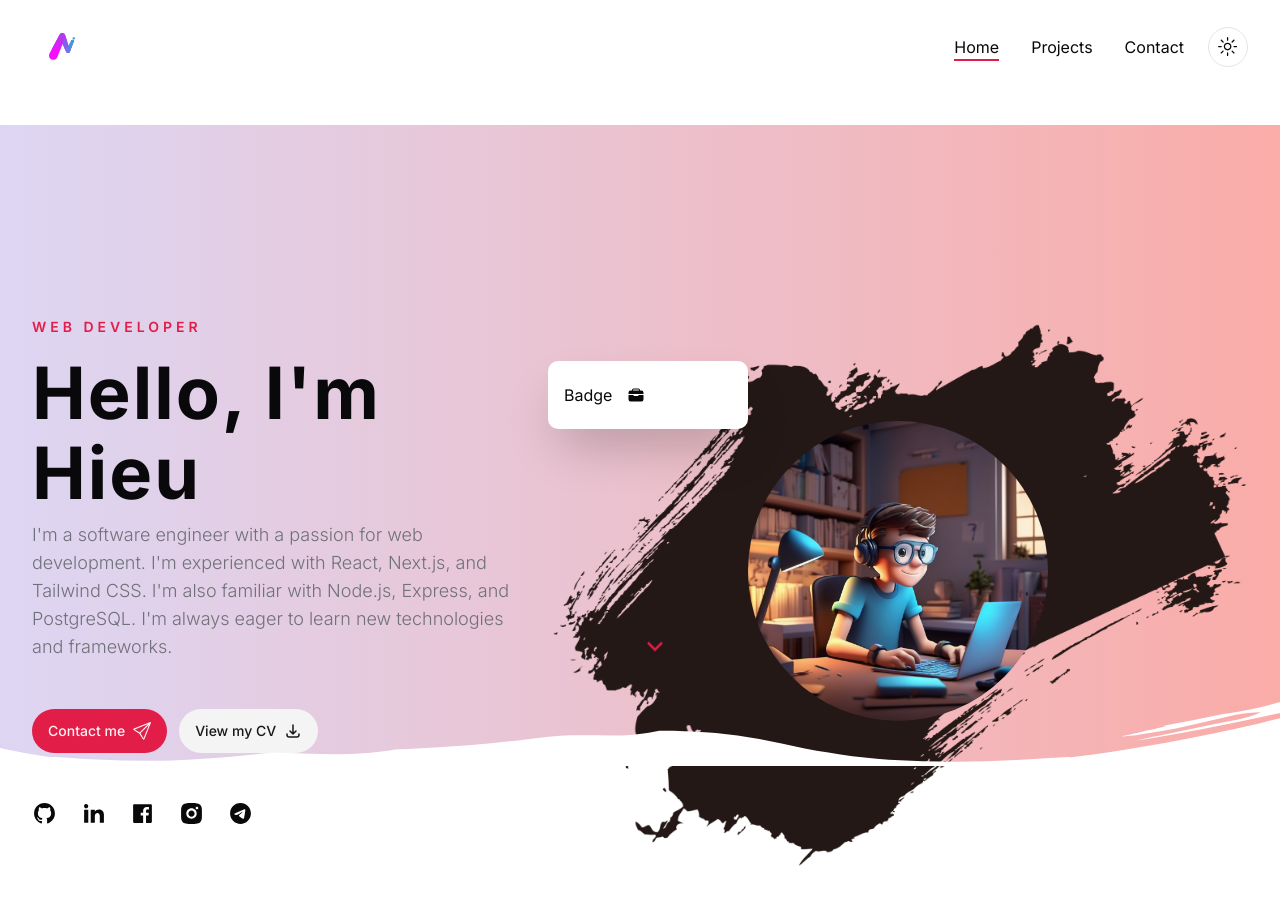
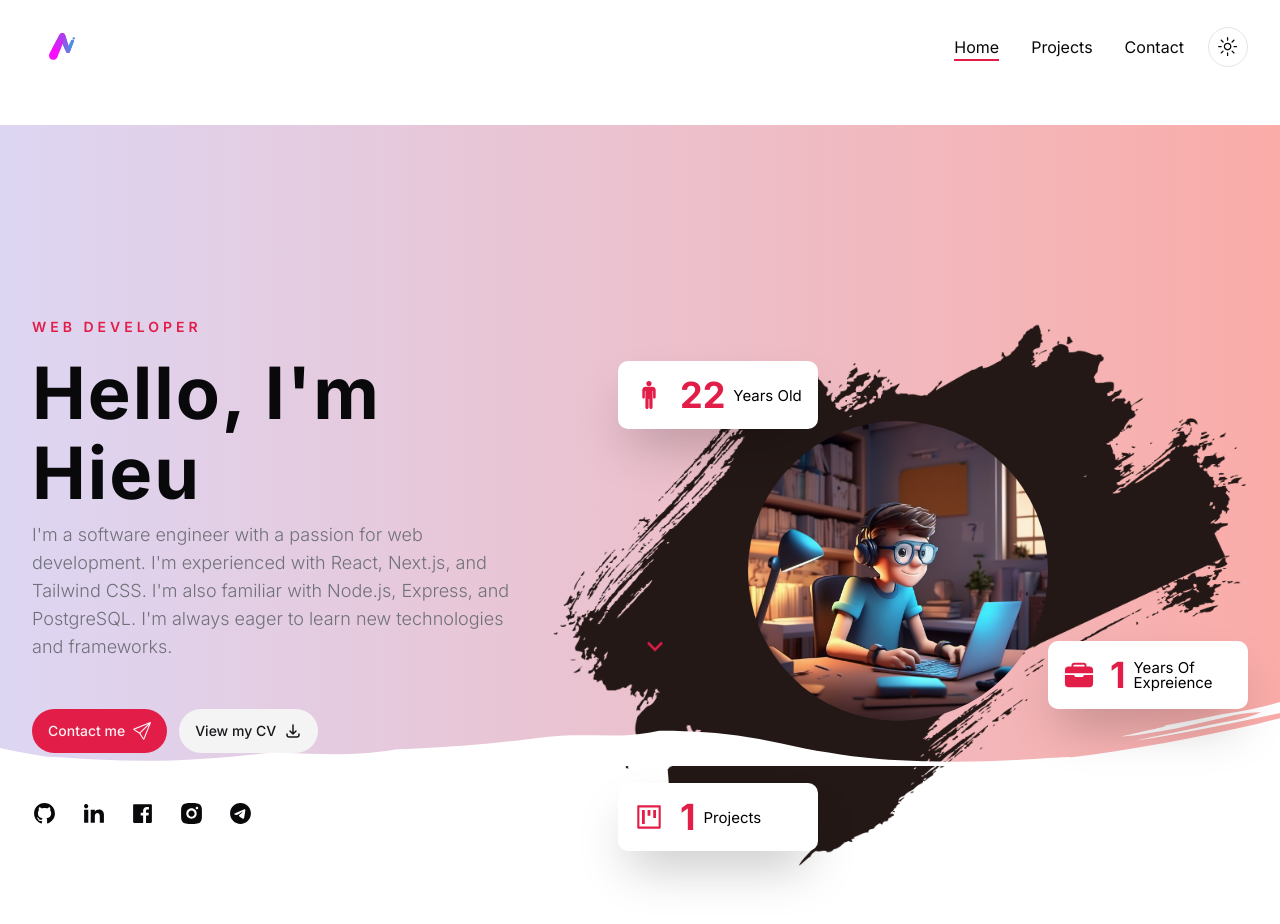
Before and after one commit to naslth/portfolio-naslth, a Next.js app: page / in a window 1280 px wide. Shown: the top 924 px of the page. Built offline with nearby package versions, Linux system fonts and the light colour scheme.

Commit message:
update home page: dev section

```diff
--- a/components/page/home/DevSection.tsx
+++ b/components/page/home/DevSection.tsx
@@ -6,7 +6,8 @@ import Link from 'next/link';
 import { RiArrowDownSLine } from 'react-icons/ri';
 import { useTheme } from 'next-themes';
 import Socials from '@/components/utils/Socials';
-
+import { IoIosMan } from 'react-icons/io';
+import { AiOutlineProject } from 'react-icons/ai';
 import { IoBriefcase } from 'react-icons/io5';
 import ImgBadge from '@/components/utils/ImgBadge';
 import DevImg from '@/components/utils/DevImg';
@@ -43,7 +44,24 @@ export default function DevSection() {
               />
             </div>
             <div className='hidden xl:flex relative'>
-              <ImgBadge containerStyles='top-[20%]' icon={<IoBriefcase />} />
+              <ImgBadge
+                containerStyles='top-[20%] left-[10%]'
+                icon={<IoIosMan />}
+                endCountNum={22}
+                badgeText='Years Old'
+              />
+              <ImgBadge
+                containerStyles='top-[60%] right-[0%]'
+                icon={<IoBriefcase />}
+                endCountNum={1}
+                badgeText='Years Of Expreience'
+              />
+              <ImgBadge
+                containerStyles='bottom-[10%] left-[10%]'
+                icon={<AiOutlineProject />}
+                endCountNum={1}
+                badgeText='Projects'
+              />
               <DevImg />
             </div>
           </div>
--- a/components/utils/ImgBadge.tsx
+++ b/components/utils/ImgBadge.tsx
@@ -1,13 +1,23 @@
 import React, { ReactElement } from 'react';
-import { IconType } from 'react-icons/lib';
-
+import CountUp from 'react-countup';
 type BadgeProps = {
   containerStyles?: string;
   icon?: ReactElement;
-  endcountNum?: number;
+  endCountNum: number;
   endCountText?: string;
   badgeText?: string;
 };
-export default function ImgBadge({ containerStyles, icon, endcountNum, endCountText, badgeText }: BadgeProps) {
-  return <div className={`badge ${containerStyles}`}>Badge {icon}</div>;
+export default function ImgBadge({ containerStyles, icon, endCountNum, endCountText, badgeText }: BadgeProps) {
+  return (
+    <div className={`badge ${containerStyles}`}>
+      <div className='text-3xl text-primary'>{icon}</div>
+      <div className='flex items-center gap-x-2'>
+        <div className='text-4xl leading-none font-bold text-primary'>
+          <CountUp end={endCountNum} delay={1} duration={4} />
+          {endCountText}
+        </div>
+        <div className=' max-w-[70px] leading-none text-[15px] text-black'>{badgeText}</div>
+      </div>
+    </div>
+  );
 }
```
